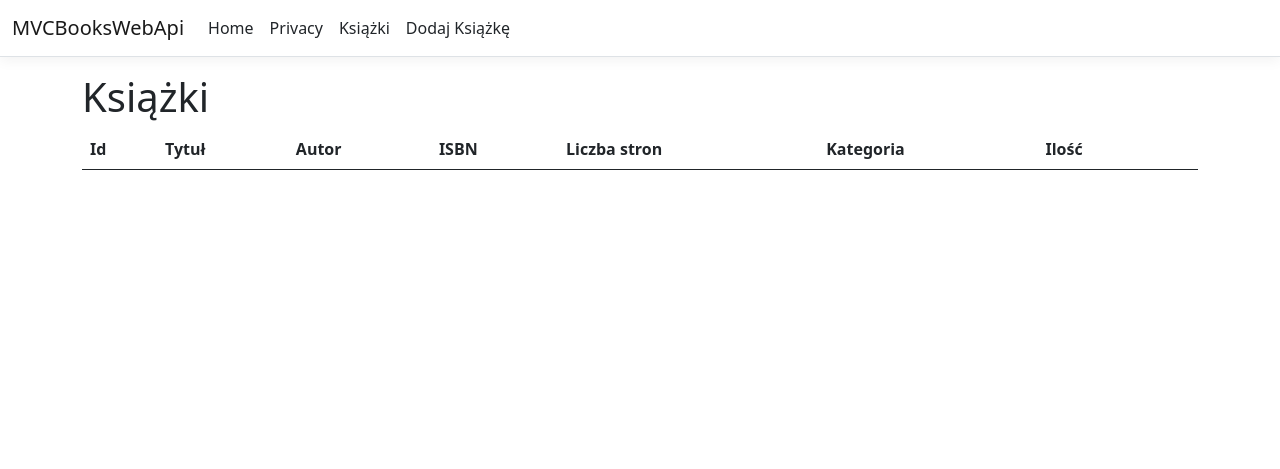
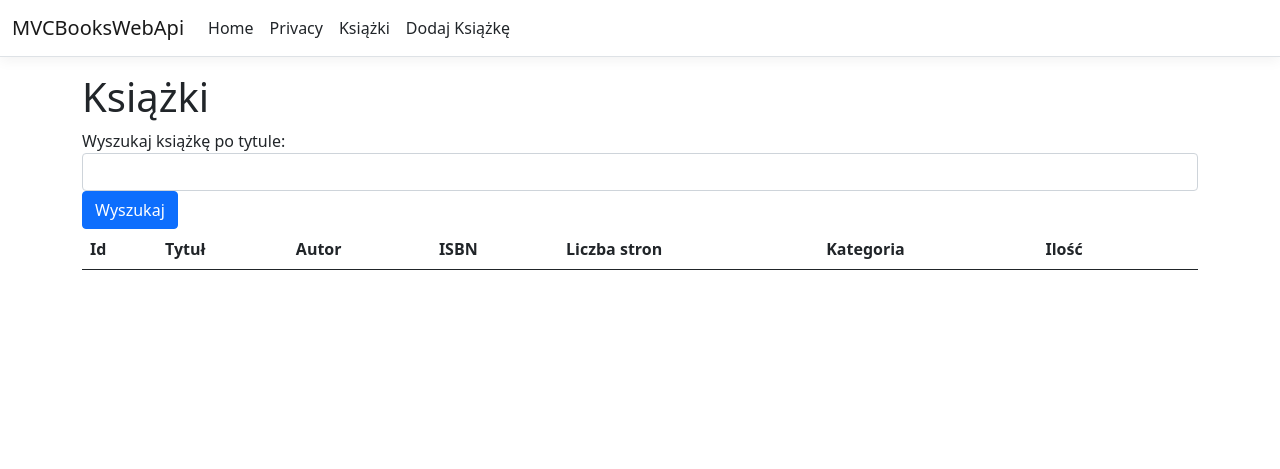
Before and after one commit to drilya989/asp-project, an ASP.NET Core app: page /Books in a window 1280 px wide. Shown: the top 469 px of the page. Run offline with ASP.NET Core 8, Linux system fonts and the light colour scheme; lists and menus that the app fills with data are empty; style sheets or scripts are compiled from the project's sources.

Commit message:
third commit

```diff
--- a/MVCBooksWebApi/MVCBooksWebApi/Controllers/BooksController.cs
+++ b/MVCBooksWebApi/MVCBooksWebApi/Controllers/BooksController.cs
@@ -3,6 +3,9 @@ using Microsoft.EntityFrameworkCore;
 using MVCBooksWebApi.Data;
 using MVCBooksWebApi.Models;
 using MVCBooksWebApi.Models.Domain;
+using System;
+using System.Linq;
+using System.Threading.Tasks;
 
 namespace MVCBooksWebApi.Controllers
 {
@@ -15,14 +18,28 @@ namespace MVCBooksWebApi.Controllers
 			this.mvcBooksDbContext = mvcBooksDbContext;
 		}
 
+		[HttpGet]
+		public async Task<IActionResult> Index(string searchTitle)
+		{
+			if (!string.IsNullOrEmpty(searchTitle))
+			{
+				var matchingBooks = await mvcBooksDbContext.Books
+					.Where(book => book.Title.Contains(searchTitle))
+					.ToListAsync();
 
-		[HttpGet]
-		public async Task<IActionResult> Index()
+				if (matchingBooks.Any())
 				{
+					return View(matchingBooks);
+				}
+				else
+				{
+					ViewBag.ErrorMessage = "Nie znaleziono książki o takim tytule.";
+				}
+			}
+
 			var books = await mvcBooksDbContext.Books.ToListAsync();
 			return View(books);
 		}
-
 
 		[HttpGet]
 		public IActionResult Add()
@@ -56,7 +73,6 @@ namespace MVCBooksWebApi.Controllers
 
 			if (book != null)
 			{
-
 				var viewModel = new UpdateBookViewModel()
 				{
 					Id = book.Id,
@@ -67,11 +83,12 @@ namespace MVCBooksWebApi.Controllers
 					Category = book.Category,
 					Amount = book.Amount
 				};
-                return await Task.Run(() => View("View", viewModel));
+				return View("View", viewModel);
 			}
 
 			return RedirectToAction("Index");
 		}
+
 		[HttpPost]
 		public async Task<IActionResult> View(UpdateBookViewModel model)
 		{
@@ -86,10 +103,10 @@ namespace MVCBooksWebApi.Controllers
 				book.Category = model.Category;
 				book.Amount = model.Amount;
 
-
 				await mvcBooksDbContext.SaveChangesAsync();
 				return RedirectToAction("Index");
 			}
+
 			return RedirectToAction("Index");
 		}
 
@@ -105,8 +122,8 @@ namespace MVCBooksWebApi.Controllers
 
 				return RedirectToAction("Index");
 			}
+
 			return RedirectToAction("Index");
 		}
-
 	}
 }
--- a/MVCBooksWebApi/MVCBooksWebApi/Views/Books/Index.cshtml
+++ b/MVCBooksWebApi/MVCBooksWebApi/Views/Books/Index.cshtml
@@ -5,6 +5,13 @@
 
 
 <h1>Książki</h1>
+<form method="get" action="@Url.Action("Index")">
+	<div class="form-group">
+		<label for="searchTitle">Wyszukaj książkę po tytule:</label>
+		<input type="text" class="form-control" id="searchTitle" name="searchTitle" />
+	</div>
+	<button type="submit" class="btn btn-primary">Wyszukaj</button>
+</form>
 <table class="table">
 	<thead>
 		<tr>
@@ -34,3 +41,10 @@
 		}
 	</tbody>
 </table>
+
+@if (!string.IsNullOrEmpty(ViewBag.ErrorMessage))
+{
+	<div class="alert alert-danger" role="alert">
+		@ViewBag.ErrorMessage
+	</div>
+}
```
Also changed, not shown: 13 other files. Lines whose indentation alone changed are shown as unchanged.
